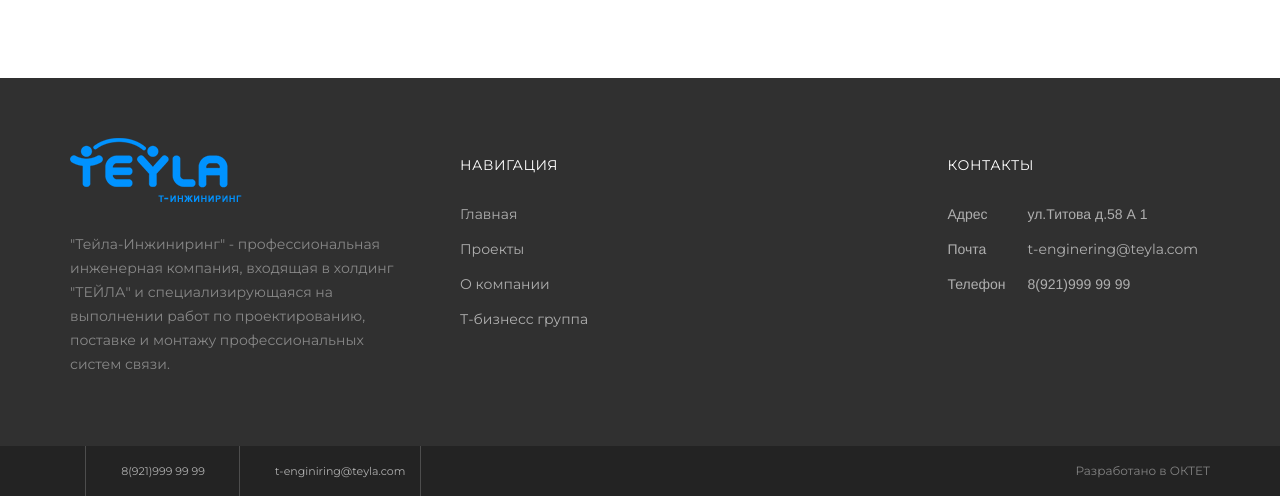
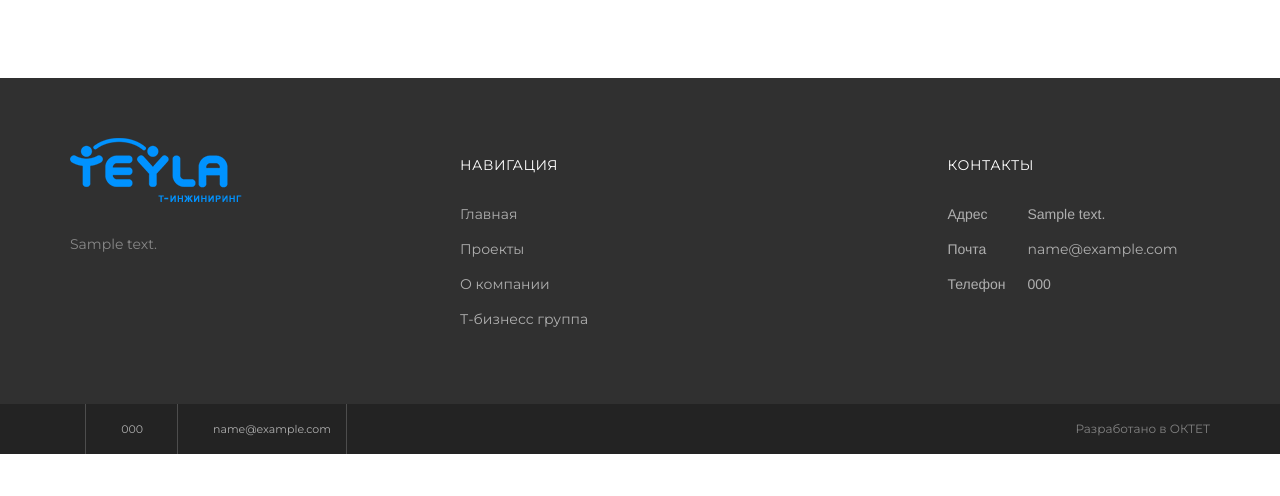
Before and after one commit to mmasterenko/tngr, a Django app: page / in a window 1280 px wide. Shown: the part 2680-3176 px from the top of the page. After the commit the page ends 3134 px from the top, so only its background shows below. Run offline with Django 3.2, Linux system fonts and the light colour scheme; tables that the repository leaves empty hold one stand-in row (values such as "Sample post"); grey boxes labelled with a size stand in for pictures from a placeholder-image service; some libraries are stand-ins or nearby versions; some web fonts are replaced.

Commit message:
general_info added

```diff
--- /dev/null
+++ b/tengApp/context_processors.py
@@ -0,0 +1,15 @@
+from .models import GeneralInfo
+
+
+def general_info(req):
+    info = GeneralInfo.objects.first()
+    try:
+        info = {
+            'address': info.address,
+            'phone': info.phone,
+            'email': info.email,
+            'text': info.footerText
+        }
+    except AttributeError:
+        info = {}
+    return {'general_info': info}
--- a/tengApp/templates/tengApp/home.html
+++ b/tengApp/templates/tengApp/home.html
@@ -8,7 +8,7 @@
     <meta charset="UTF-8">
     <meta name="viewport" content="width=device-width, initial-scale=1.0, maximum-scale=1.0, user-scalable=no" />
 
-	<title>{% block title %}T-ENG main{% endblock %}</title>
+	<title>{% block title %}Т-инжиниринг{% endblock %}</title>
 
 
 	<link href='https://fonts.googleapis.com/css?family=Montserrat:400,700' rel='stylesheet' type='text/css'>
@@ -50,8 +50,8 @@
 							<div class="col-md-6">
 								<div class="left-info">
 									<ul>
-										<li><i class="fa fa-phone"></i>8(921)999 99 99</li>
-										<li><i class="fa fa-envelope-o"></i><a href="mailto:t-enginiring@teyla.com">t-enginiring@teyla.com</a></li>
+										<li><i class="fa fa-phone"></i>{{ general_info.phone }}</li>
+										<li><i class="fa fa-envelope-o"></i><a href="mailto:{{ general_info.email }}">{{ general_info.email }}</a></li>
 									</ul>
 								</div>
 							</div>
@@ -471,18 +471,17 @@
 							<div class="col-lg-4 col-md-4 col-sm-6 col-xs-12">
 								<div class="about-us">
 									<img src="/static/images/ti-logo.png" alt="">
-									<p>"Тейла-Инжиниринг" - профессиональная инженерная компания, входящая в холдинг "ТЕЙЛА" и специализирующаяся
-                                    на выполнении работ по проектированию, поставке и монтажу профессиональных систем связи.</p>
+									<p>{{ general_info.text }}</p>
 								</div>
 							</div>
 							<div class="col-lg-3 col-md-3 col-sm-6 col-xs-12">
 								<div class="company-pages">
 									<h2>НАВИГАЦИЯ</h2>
 									<ul class="first-list">
-										<li><a href="#">Главная</a></li>
-										<li><a href="#">Проекты</a></li>
-										<li><a href="#">О компании</a></li>
-										<li><a href="#">Т-бизнесс группа</a></li>
+										<li><a href="{% url 'home' %}">Главная</a></li>
+										<li><a href="{% url 'project' %}">Проекты</a></li>
+										<li><a href="{% url 'about' %}">О компании</a></li>
+										<li><a href="{% url 'business_group' %}">Т-бизнесс группа</a></li>
 									</ul>
                                     {% comment %}
 									<ul class="second-list">
@@ -498,9 +497,9 @@
                                 <div class="company-pages">
 									<h2>КОНТАКТЫ</h2>
 									<ul class="first-list">
-										<li><span>Адрес</span><span>ул.Титова д.58 А 1</span></li>
-										<li><span>Почта</span><a href="mailto:t-enginering@teyla.com">t-enginering@teyla.com</a></li>
-										<li><span>Телефон</span><span>8(921)999 99 99</span></li>
+										<li><span>Адрес</span><span>{{ general_info.address }}</span></li>
+										<li><span>Почта</span><a href="mailto:{{ general_info.email }}">{{ general_info.email }}</a></li>
+										<li><span>Телефон</span><span>{{ general_info.phone }}</span></li>
 									</ul>
                                     {% comment %}
 									<ul class="second-list">
@@ -533,8 +532,8 @@
 						<div class="row">
 							<div class="col-md-6">
                                 <ul>
-                                    <li><i class="fa fa-phone"></i>8(921)999 99 99</li>
-                                    <li><i class="fa fa-envelope-o"></i><a href="mailto:t-enginiring@teyla.com">t-enginiring@teyla.com</a></li>
+                                    <li><i class="fa fa-phone"></i>{{ general_info.phone }}</li>
+                                    <li><i class="fa fa-envelope-o"></i><a href="mailto:{{ general_info.email }}">{{ general_info.email }}</a></li>
                                 </ul>
 							</div>
                             <div class="col-md-6 text-right">
--- a/tengProject/settings.py
+++ b/tengProject/settings.py
@@ -67,6 +67,7 @@
                 'django.template.context_processors.request',
                 'django.contrib.auth.context_processors.auth',
                 'django.contrib.messages.context_processors.messages',
+                'tengApp.context_processors.general_info'
             ],
         },
     },
```
